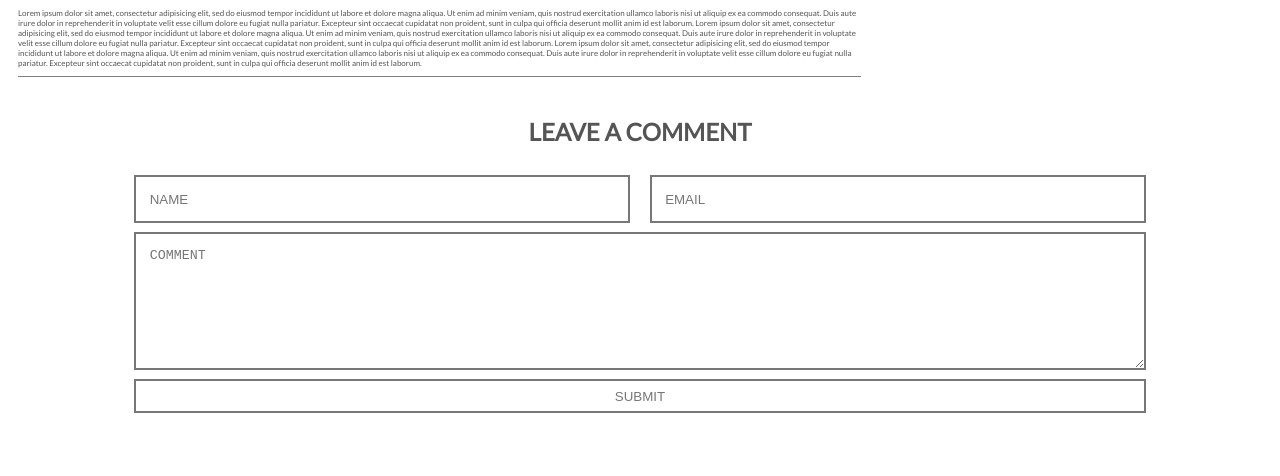
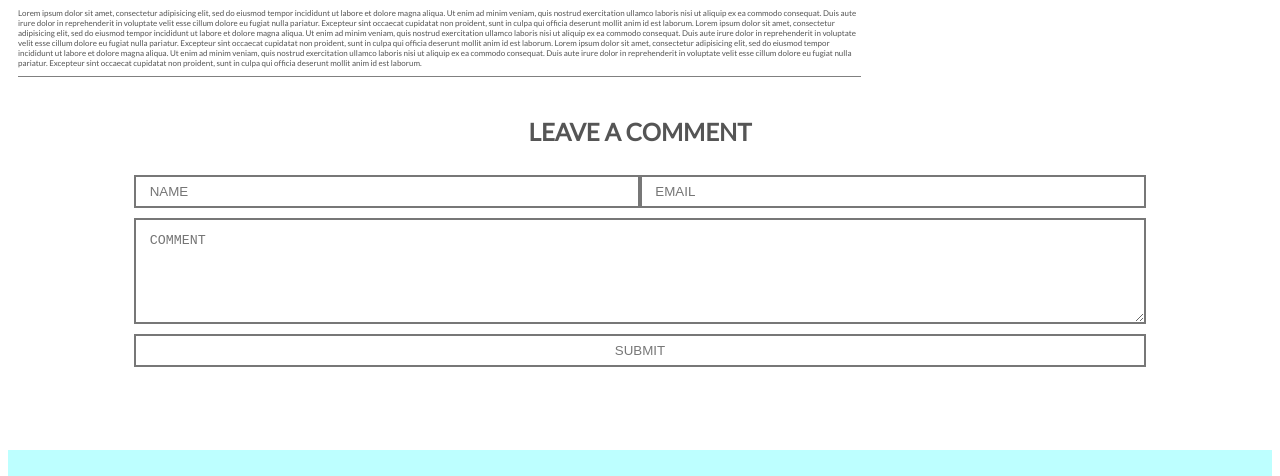
Before and after one commit to joannacolson/monument-landing-page, a plain HTML site: page pt-3/solution/blog.html in a window 1280 px wide. Shown: the part 1638-2114 px from the top of the page. Drawn offline with Linux system fonts and the light colour scheme.

Commit message:
comment form using grid layout

```diff
--- a/pt-3/solution/blog.html
+++ b/pt-3/solution/blog.html
@@ -58,17 +58,29 @@
             </section>
         </aside>
     </div>
-    <form class="commentform">
-        <h2>LEAVE A COMMENT</h2>
-        <div>
-            <input class="name" type="text" name="name" placeholder="NAME">
-            <input class="email" type="email" name="email" placeholder="EMAIL">
+    <form class="comment-form">
+        <div class="row header">
+            <div class="column column-12">
+                <h2 class="center">LEAVE A COMMENT</h2>
+            </div>
         </div>
-        <div>
-            <textarea class="comment" name="comment" placeholder="COMMENT"></textarea>
+        <div class="row name-email-row">
+            <div class="column column-6">
+                <input class="name" type="text" name="name" placeholder="NAME">
+            </div>
+            <div class="column column-6">
+                <input class="email" type="email" name="email" placeholder="EMAIL">
+            </div>
         </div>
-        <div>
-            <input class="submit" type="submit" name="submit" value="SUBMIT">
+        <div class="row comment-row">
+            <div class="column column-12">
+                <textarea class="comment" name="comment" placeholder="COMMENT"></textarea>
+            </div>
+        </div>
+        <div class="row submit-row">
+            <div class="column column-12">
+                <input class="submit" type="submit" name="submit" value="SUBMIT">
+            </div>
         </div>
     </form>
     <footer>
--- a/pt-3/solution/css/style.css
+++ b/pt-3/solution/css/style.css
@@ -167,32 +167,32 @@ footer div {
     clear: both;
 }
 
-.commentform {
+.comment-form {
     /*border: 2px solid magenta;*/
     width: 80%;
     margin: 0 auto;
 }
 
-.commentform h2 {
+.center {
     text-align: center;
 }
 
 .name {
-    float: left;
+    /*float: left;*/
     color: #777;
     padding: .4em 1em;
-    margin: .7em 0;
-    width: 46%;
+    margin: .7em 0% .7em 0;
+    /* 1% margin on the right */
     height: 2.5em;
     border: 2px solid #777;
 }
 
 .email {
-    float: right;
+    /*float: right;*/
     color: #777;
     padding: .4em 1em;
-    margin: .7em 0;
-    width: 46%;
+    margin: .7em 0 .7em 0%;
+    /* 1% margin on the left */
     height: 2.5em;
     border: 2px solid #777;
 }
@@ -200,7 +200,6 @@ footer div {
 .comment {
     color: #777;
     padding: 1em;
-    width: 97%;
     height: 8em;
     border: 2px solid #777;
 }
@@ -210,12 +209,12 @@ footer div {
     background-color: transparent;
     padding: .3em;
     margin: .5em 0 5em 0;
-    width: 100%;
     height: 2.5em;
     border: 2px solid #777;
 }
 
-@media (max-width: 560px) {
+
+/*@media (max-width: 560px) {
     body {
         background-color: yellow;
     }
@@ -226,3 +225,49 @@ footer div {
         display: none;
     }
 }
+*/
+
+.comment-form input,
+textarea {
+    box-sizing: border-box;
+    width: 100%;
+    display: inline-block;
+}
+
+
+/*.name-email-row {
+    display: inline-block;
+}
+*/
+
+
+/*.row {
+    display: inline-block;
+}
+*/
+
+.row,
+.column {
+    box-sizing: border-box;
+}
+
+.row {}
+
+.row:after {
+    clear: both;
+}
+
+.column {
+    /* I don't know how to clear this float */
+    /*float: left;*/
+}
+
+.column-6 {
+    width: 50%;
+    /* Minus 1% for the margin on the element */
+    float: left;
+}
+
+.column-12 {
+    width: 100%;
+}
```
